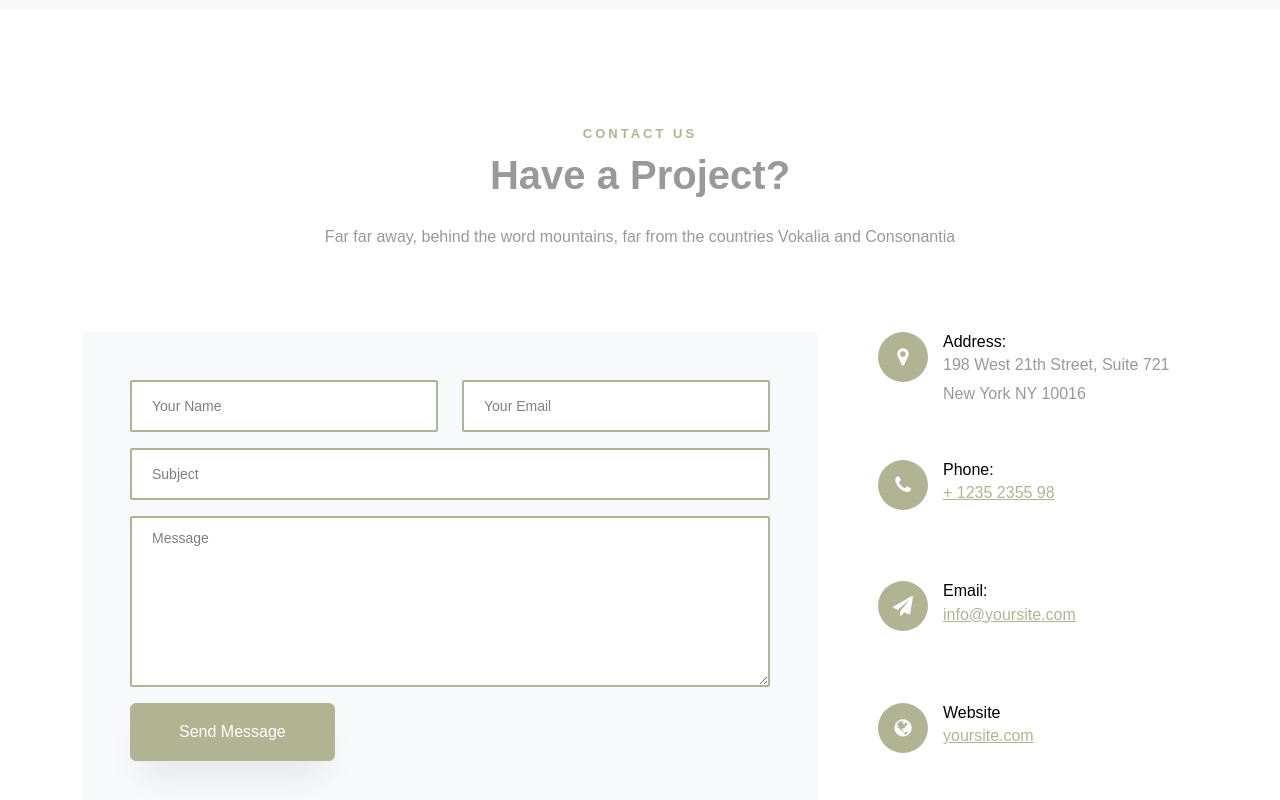
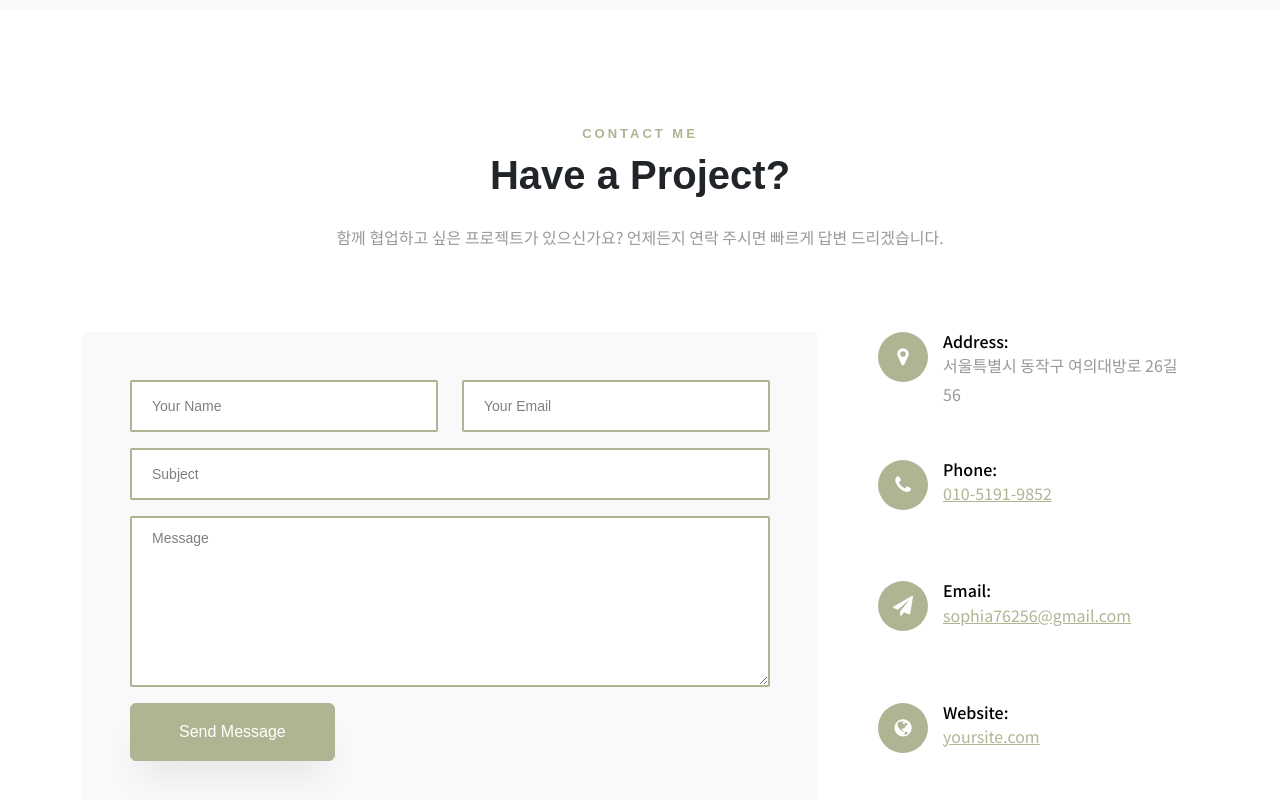
Before and after one commit to jungyoonn/portfolio, a React (Create React App) app: page / in a window 1280 px wide. Shown: the part 8820-9620 px from the top of the page. Built offline with nearby package versions, Linux system fonts and the light colour scheme.

Commit message:
본인 정보 반영, 설명 부분 수정, 전송 완료 메시지 한글로 변경

```diff
--- a/src/components/home/Contact.jsx
+++ b/src/components/home/Contact.jsx
@@ -51,9 +51,9 @@ const Contact = () => {
       <div className="container">
         <div className="row justify-content-center mb-5 pb-3">
           <div className="col-md-7 heading-section text-center ftco-animate">
-            <span className="subheading">Contact us</span>
-            <h2 className="mb-4">Have a Project?</h2>
-            <p>Far far away, behind the word mountains, far from the countries Vokalia and Consonantia</p>
+            <span className="subheading">Contact me</span>
+            <h2 className="mb-4 text-dark">Have a Project?</h2>
+            <p className='noto-sans-kr'>함께 협업하고 싶은 프로젝트가 있으신가요? 언제든지 연락 주시면 빠르게 답변 드리겠습니다.</p>
           </div>
         </div>
 
@@ -61,8 +61,8 @@ const Contact = () => {
           <div className="col-md-8">
             <form onSubmit={handleSubmit} className="bg-light p-4 p-md-5 contact-form">
               {submitted && (
-                <div className="alert alert-success mb-4" role="alert">
-                  Thank you for your message! We'll get back to you soon.
+                <div className="alert alert-success mb-4 noto-sans-kr" role="alert">
+                  메시지가 성공적으로 전송되었습니다! 곧 연락드리겠습니다.
                 </div>
               )}
               {error && (
@@ -147,7 +147,7 @@ const Contact = () => {
                   <span className="fa fa-map-marker"></span>
                 </div>
                 <div className="text">
-                  <p><span>Address:</span> 198 West 21th Street, Suite 721 New York NY 10016</p>
+                  <p className='noto-sans-kr'><span>Address:</span> 서울특별시 동작구 여의대방로 26길 56</p>
                 </div>
               </div>
               <div className="dbox w-100 d-flex">
@@ -155,7 +155,7 @@ const Contact = () => {
                   <span className="fa fa-phone"></span>
                 </div>
                 <div className="text">
-                  <p><span>Phone:</span> <a href="tel://1234567920">+ 1235 2355 98</a></p>
+                  <p className='noto-sans-kr'><span>Phone:</span> <a href="tel://1234567920">010-5191-9852</a></p>
                 </div>
               </div>
               <div className="dbox w-100 d-flex">
@@ -163,7 +163,7 @@ const Contact = () => {
                   <span className="fa fa-paper-plane"></span>
                 </div>
                 <div className="text">
-                  <p><span>Email:</span> <a href="mailto:info@yoursite.com">info@yoursite.com</a></p>
+                  <p className='noto-sans-kr'><span>Email:</span> <a href="mailto:sophia76256@gmail.com">sophia76256@gmail.com</a></p>
                 </div>
               </div>
               <div className="dbox w-100 d-flex">
@@ -171,7 +171,7 @@ const Contact = () => {
                   <span className="fa fa-globe"></span>
                 </div>
                 <div className="text">
-                  <p><span>Website</span> <a href="#">yoursite.com</a></p>
+                  <p className='noto-sans-kr'><span>Website:</span> <a href="https://yoursite.com">yoursite.com</a></p>
                 </div>
               </div>
             </div>
```
